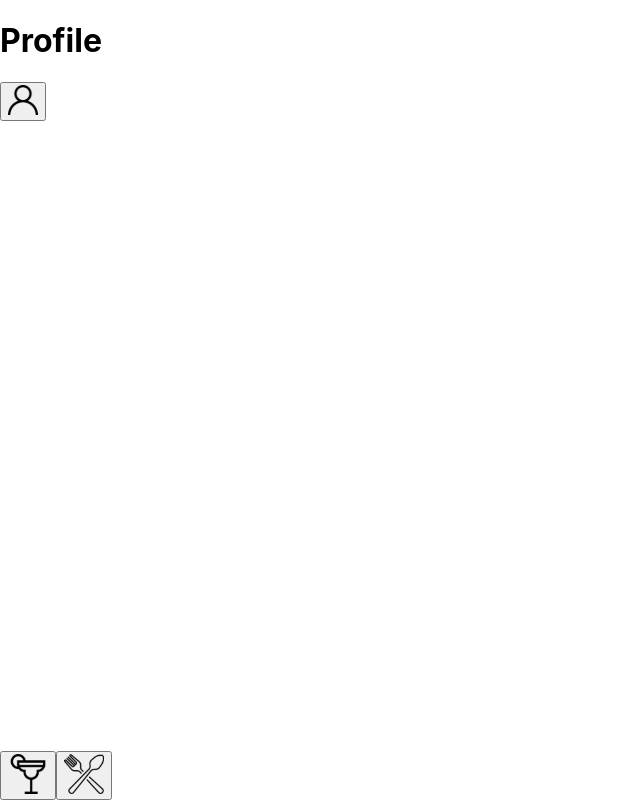
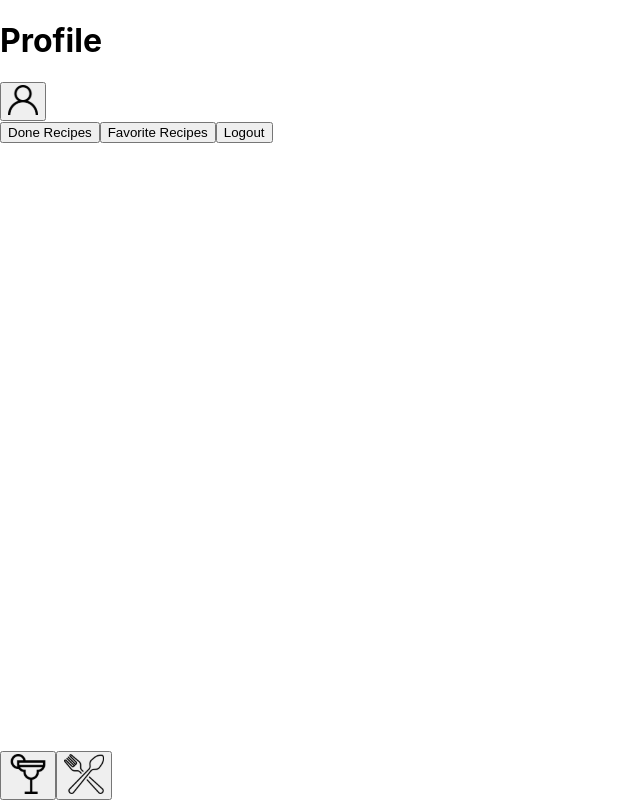
Before and after one commit to Mikael-Vinicius/trybe-recipes-app, a React (Create React App) app: page /profile in a window 1280 px wide. Shown: the whole page, without its empty margins (0-640 px from the left). Built offline with nearby package versions, Linux system fonts and the light colour scheme.

Commit message:
FEAT: 57 a 62

```diff
--- a/src/pages/Profile.js
+++ b/src/pages/Profile.js
@@ -4,11 +4,38 @@ import Header from '../components/Header';
 import Footer from '../components/Footer';
 
 export default function Profile({ history }) {
+  const user = JSON.parse(localStorage.getItem('user'));
+
+  const logoutFunction = () => {
+    history.push('/');
+    localStorage.clear();
+  };
+
   return (
     <div>
-      <Header history={ history }>
-        Profile
-      </Header>
+      <Header history={ history }>Profile</Header>
+      <span data-testid="profile-email">{user ? user.email : ''}</span>
+      <button
+        type="button"
+        data-testid="profile-done-btn"
+        onClick={ () => history.push('/done-recipes') }
+      >
+        Done Recipes
+      </button>
+      <button
+        onClick={ () => history.push('/favorite-recipes') }
+        data-testid="profile-favorite-btn"
+        type="button"
+      >
+        Favorite Recipes
+      </button>
+      <button
+        data-testid="profile-logout-btn"
+        type="button"
+        onClick={ logoutFunction }
+      >
+        Logout
+      </button>
       <Footer history={ history } />
     </div>
   );
```
Also changed, not shown: 2 other files (tests, documents, lock files or other folders).
